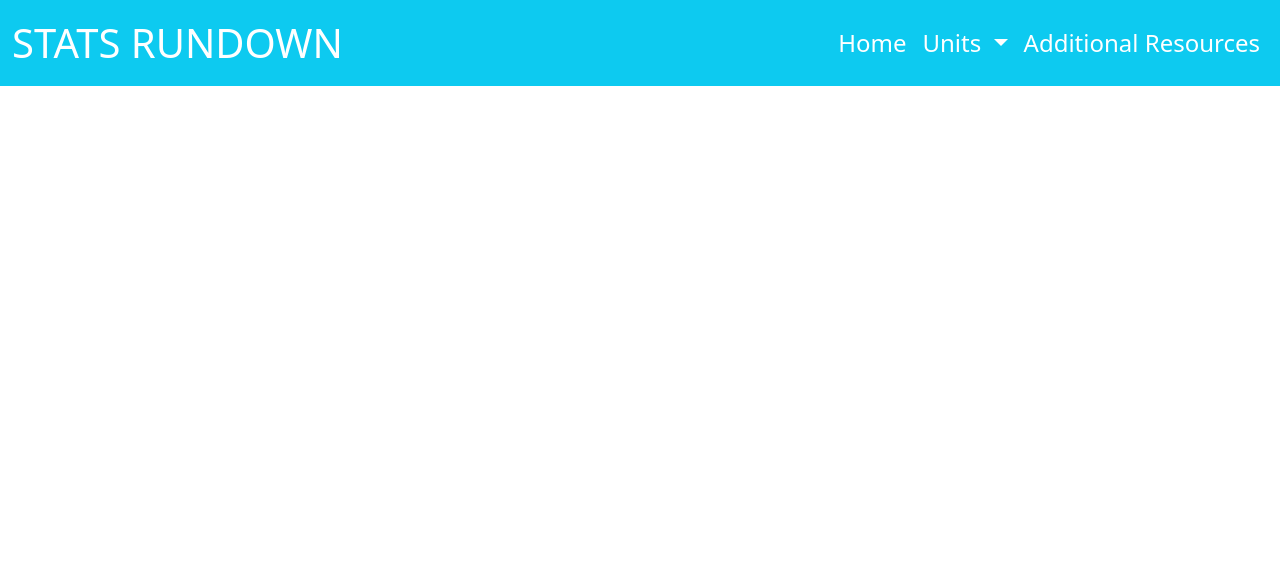
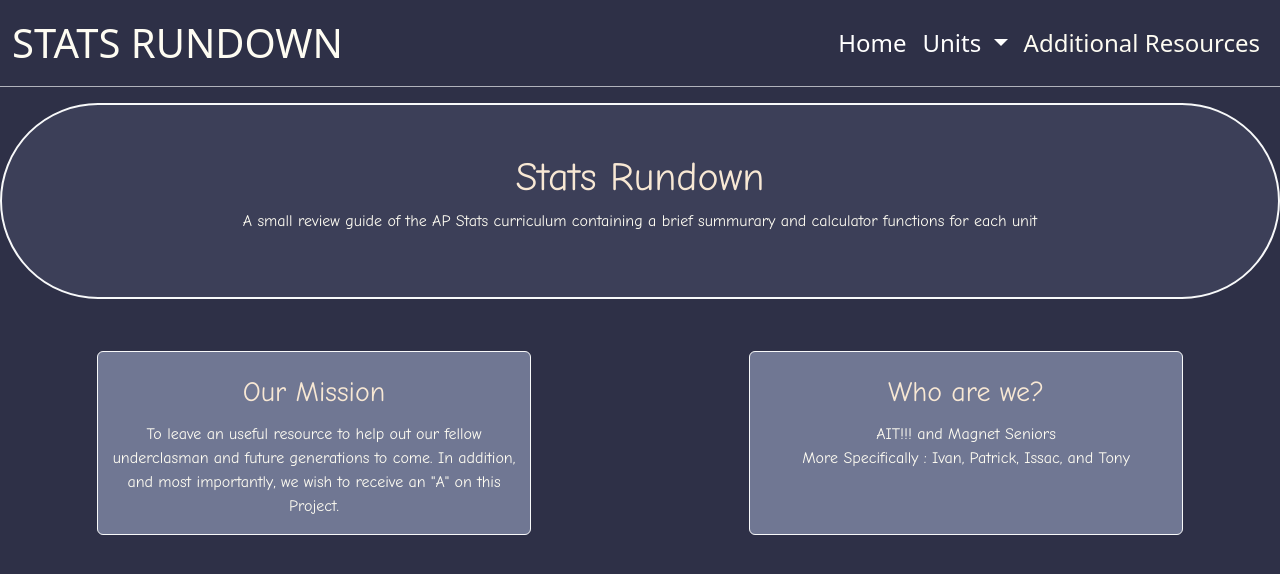
Before and after one commit to IAMVANN/StatsFinalamenteProject, a plain HTML site: page index.html in a window 1280 px wide. Drawn offline with nearby package versions, Linux system fonts and the light colour scheme.

Commit message:
home page done

```diff
--- a/index.html
+++ b/index.html
@@ -4,14 +4,15 @@
     <meta charset="utf-8">
     <meta name="viewport" content="width=device-width, initial-scale=1">
     <link href="https://cdn.jsdelivr.net/npm/bootstrap@5.2.0-beta1/dist/css/bootstrap.min.css" rel="stylesheet" integrity="sha384-0evHe/X+R7YkIZDRvuzKMRqM+OrBnVFBL6DOitfPri4tjfHxaWutUpFmBp4vmVor" crossorigin="anonymous">
+    <link href = "./style.css" rel = "stylesheet">
     <script src="https://cdn.jsdelivr.net/npm/@popperjs/core@2.11.5/dist/umd/popper.min.js" integrity="sha384-Xe+8cL9oJa6tN/veChSP7q+mnSPaj5Bcu9mPX5F5xIGE0DVittaqT5lorf0EI7Vk" crossorigin="anonymous"></script>
     <script src="https://cdn.jsdelivr.net/npm/bootstrap@5.2.0-beta1/dist/js/bootstrap.min.js" integrity="sha384-kjU+l4N0Yf4ZOJErLsIcvOU2qSb74wXpOhqTvwVx3OElZRweTnQ6d31fXEoRD1Jy" crossorigin="anonymous">
     </script>
   </head>
-  <body>
-    <nav class="navbar navbar-expand-lg bg-info sticky-top">
+  <body style = "background-color: #2E3047;">
+    <nav class="navbar navbar-expand-lg sticky-top border-bottom border-light" style="background-color: #2E3047; --bs-border-opacity: .65;">
       <div class="container-fluid">
-        <a class="navbar-brand text-white fs-1" href="#index.html"> STATS RUNDOWN </a>
+        <a class="navbar-brand white fs-1" href="#index.html"> STATS RUNDOWN </a>
         <button class="navbar-toggler" type="button" data-bs-toggle="collapse" data-bs-target="#navbarSupportedContent" aria-controls="navbarSupportedContent" aria-expanded="false" aria-label="Toggle navigation">
           <span class="navbar-toggler-icon"></span>
         </button>
@@ -24,7 +25,7 @@
               <a class="nav-link dropdown-toggle text-white" href="#" id="navbarDropdown" role="button" data-bs-toggle="dropdown" aria-expanded="false">
                 Units
               </a>
-              <ul class="dropdown-menu bg-light" aria-labelledby="navbarDropdown">
+              <ul class="dropdown-menu white bg-light" aria-labelledby="navbarDropdown">
                 <li><a class="dropdown-item" href="./Unit1.html">Unit 1</a></li>
                 <li><a class="dropdown-item" href="./Unit2.html">Unit 2</a></li>
                 <li><a class="dropdown-item" href="./Unit3.html">Unit 3</a></li>
@@ -37,12 +38,28 @@
               </ul>
             </li>
             <li class="nav-item">
-              <a class="nav-link text-white" href="#">Additional Resources</a>
+              <a class="nav-link white" href="#">Additional Resources</a>
             </li>
 
           </ul>
         </div>
       </div>
     </nav>
+    <div class = "pt-5 pb-5 mt-3 container-fluid rounded-pill border border-light border-2" style = "background-color: #3C3F58;">
+      <h1 class = "text-center peach" style = "font-family: Comic Sans MS;">Stats Rundown</h1>
+      <p class = "text-center white" style = "font-family: Comic Sans MS;">A small review guide of the AP Stats curriculum containing a brief summurary and calculator functions for each unit</p>
+    </div>
+    <div class = "row pt-1 justify-content-around">
+      <div class = "col-4 mt-5 pt-4 border rounded border-1 border-light" style = "background-color: #707793;">
+        <h3 class = " text-center peach comic pb-1 " >Our Mission</h3>
+        <p class = "text-center white comic">To leave an useful resource to help out our fellow underclasman and future generations to come. In addition, and most importantly, we wish to receive an "A" on this Project.</p>
+      </div>
+      <div class = "col-4 mt-5 pt-4 border rounded border-1 border-light" style = "background-color: #707793;">
+        <h3 class = " text-center peach comic pb-1" > Who are we? </h3>
+        <p class = "text-center white comic">AIT!!! and Magnet Seniors <br> More Specifically : Ivan, Patrick, Issac, and Tony</p>
+      </div>
+      <div></div>
+
+    </div>
   </body>
 </html>
--- /dev/null
+++ b/style.css
@@ -0,0 +1,9 @@
+.white{
+  color : #FEFCF2;
+}
+.peach{
+  color: #F8E8D4;
+}
+.comic{
+  font-family: Comic Sans MS;
+}
```
Also changed, not shown: Unit1.html (+3 -2 lines), Unit2.html (+3 -2 lines), Unit3.html (+3 -2 lines), Unit4.html (+3 -2 lines), Unit5.html (+3 -2 lines), Unit6.html (+3 -2 lines), Unit7.html (+3 -2 lines), Unit8.html (+3 -2 lines), Unit9.html (+3 -2 lines).
